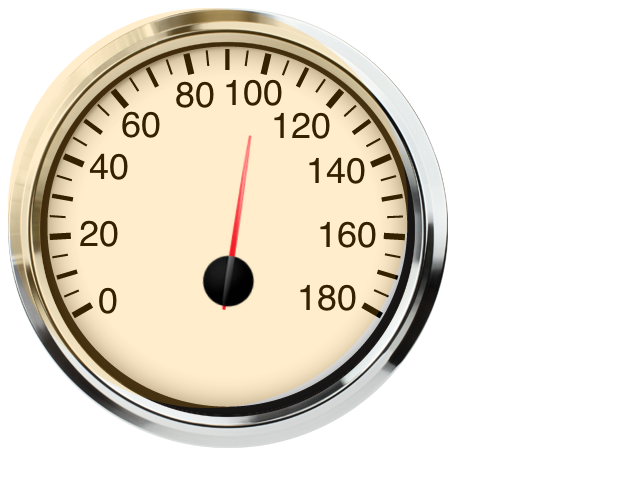
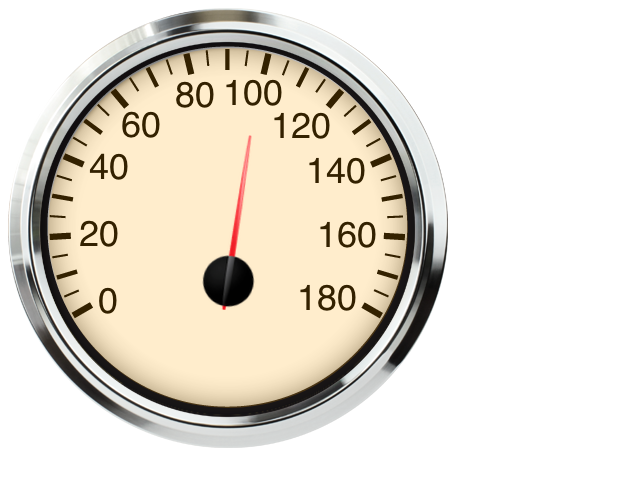
Before and after one commit to evoytenkoapps/speedometer, a plain HTML site: page index.html in a window 1280 px wide. Shown: the whole page, without its empty margins (0-640 px from the left). Drawn offline with Linux system fonts and the light colour scheme.

Commit message:
ref js, fix background position

```diff
--- a/script.js
+++ b/script.js
@@ -10,7 +10,7 @@ function setRotate(angle) {
     });
 }
 
-function setBackGroundColor(speed) {
+function setBackgroundColor(speed) {
     let color = ''
     if (speed <= 60) {
         color = 'green'
@@ -21,6 +21,8 @@ function setBackGroundColor(speed) {
     if (speed > 121 && speed <= SPEED_MAX) {
         color = 'red'
     }
+
+    console.log("speed", speed, "color", color);
 
     window.requestAnimationFrame(function () {
         document.querySelector('.background').style.backgroundColor = color
@@ -36,7 +38,7 @@ setInterval(() => {
     const angle = MIN_ANGLE + moduleAngle;
     console.log("speed", speed, "angle", angle);
     setRotate(angle)
-    setBackGroundColor(speed)
+    setBackgroundColor(speed)
 }, TIME_OUT)
 
 
--- a/style.css
+++ b/style.css
@@ -18,8 +18,10 @@
 }
 
 .background {
-    width: 400px;
-    height: 400px;
+    width: 360px;
+    height: 360px;
+    top: 40px;
+    left: 40px;
     position: absolute;
     border-radius: 50%;
     opacity: 0.2;
```
